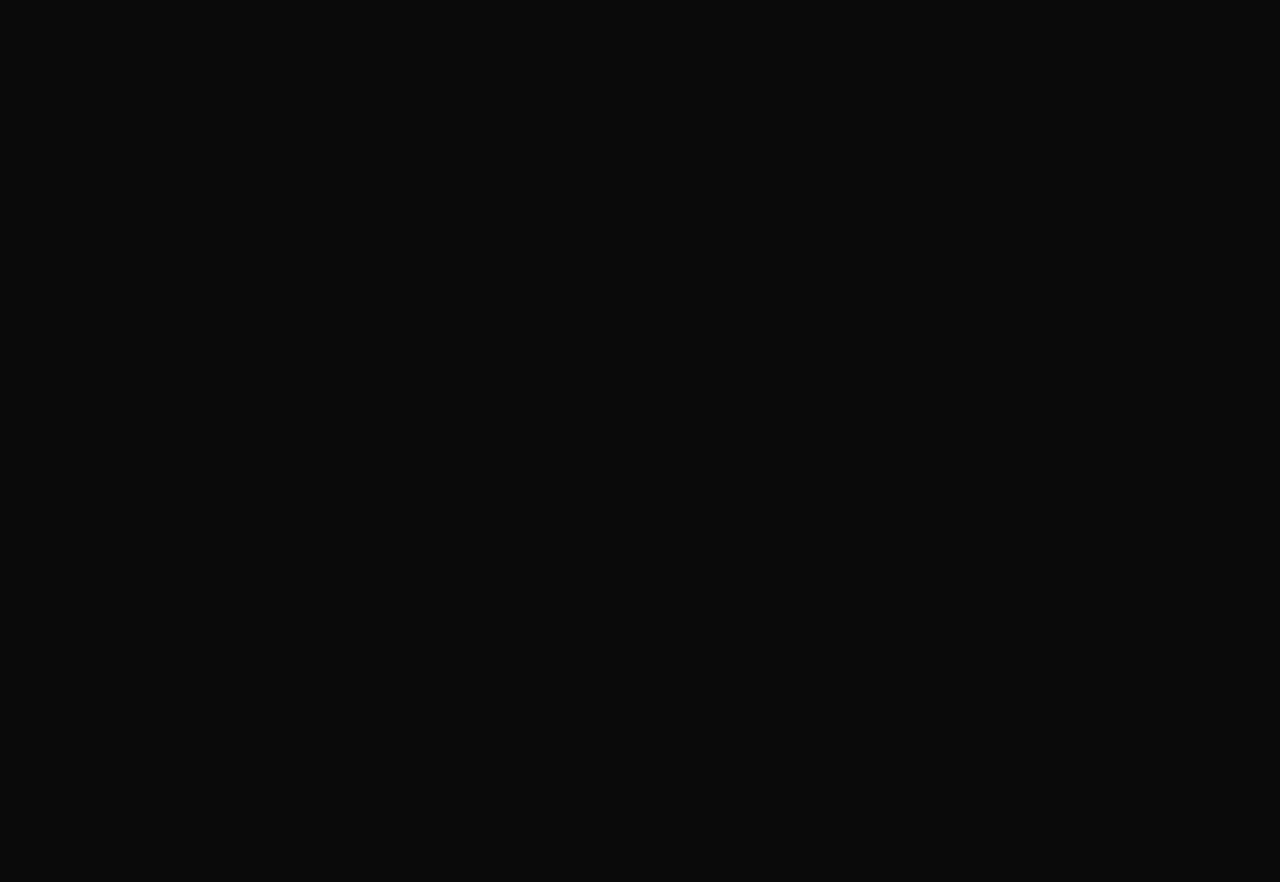
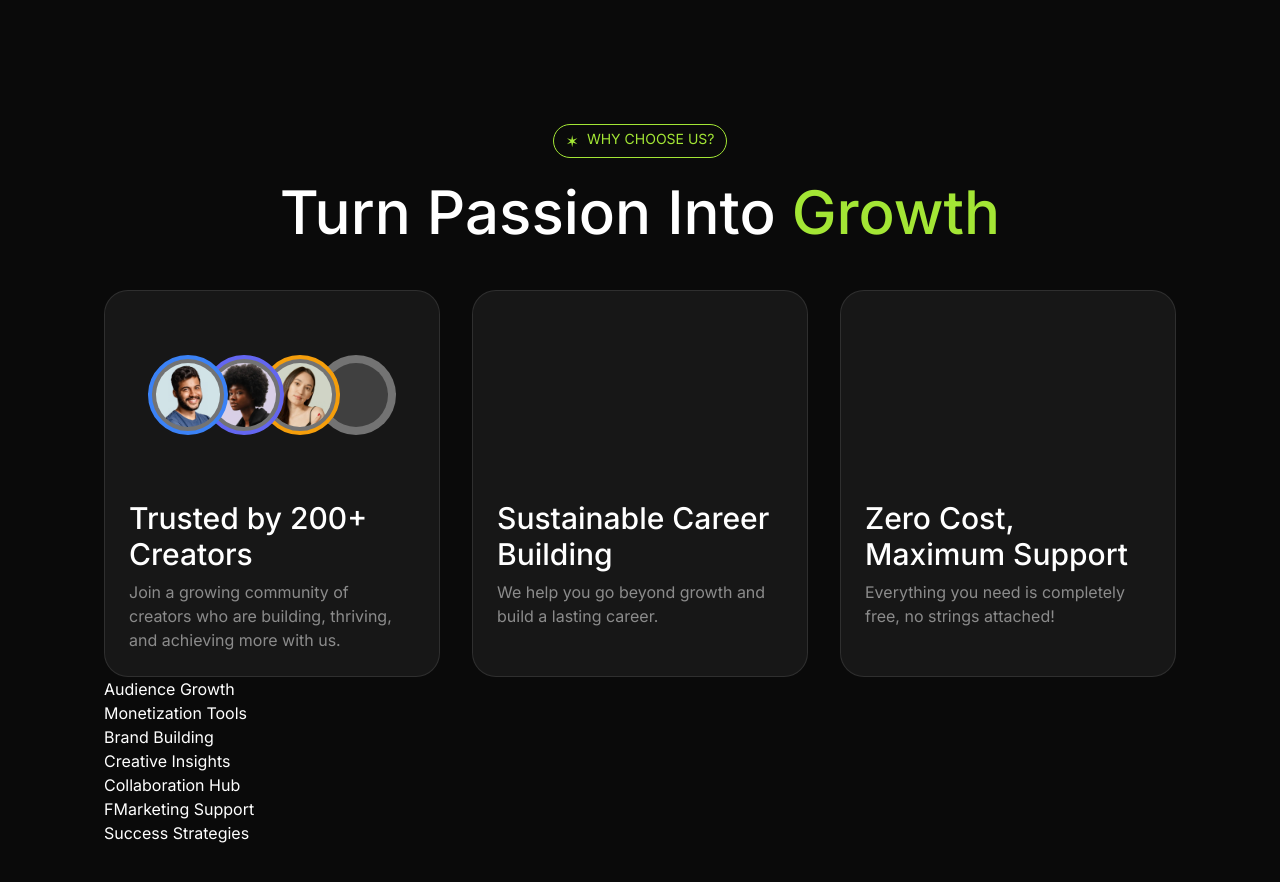
Before and after one commit to skeletxr/cre8, a Next.js app in the folder starter-template/: page / in a window 1280 px wide. Shown: the part 1640-2522 px from the top of the page. Before the commit the page ends 1668 px from the top, so only its background shows below. Built offline with nearby package versions, Linux system fonts and the light colour scheme.

Commit message:
why choose us 1/3

```diff
--- a/starter-template/src/app/page.tsx
+++ b/starter-template/src/app/page.tsx
@@ -2,6 +2,8 @@ import Navbar from "@/sections/Navbar";
 import Hero from "@/sections/Hero";
 import LogoTicker from "@/sections/LogoTicker";
 import Introduction from "@/sections/Introduction";
+import Features from "@/sections/Features";
+
 export default function Home() {
     return (
         <>
@@ -9,6 +11,7 @@ export default function Home() {
             <Hero />
             <LogoTicker />
             <Introduction />
+            <Features />
         </>
     );
 }
--- /dev/null
+++ b/starter-template/src/components/Avatar.tsx
@@ -0,0 +1,11 @@
+import React, { HTMLAttributes } from 'react'
+import { twMerge } from 'tailwind-merge'
+
+function Avatar(props: HTMLAttributes<HTMLElement>) {
+    const { className,children , ...otherProps } = props
+  return (
+    <div className={twMerge("size-20 rounded-full overflow-hidden border-4 border-blue-500 p-1 bg-neutral-500" , className)} {...otherProps}>{children}</div>
+  )
+}
+
+export default Avatar
--- /dev/null
+++ b/starter-template/src/components/FeatureCard.tsx
@@ -0,0 +1,20 @@
+import React, { Children } from "react";
+
+function FeatureCard(props: { title: string; description: string , children?: React.ReactNode }) {
+    const { title, description, children } = props;
+    return (
+        <>
+            <div className="bg-neutral-900 border border-white/10 p-6 rounded-3xl">
+                <div className="aspect-video">{children}</div>
+                <div>
+                    <h3 className="text-3xl font-medium mt-6">{title}</h3>
+                    <p className="text-white/50 mt-2" >
+                        {description}
+                    </p>
+                </div>
+            </div>
+        </>
+    );
+}
+
+export default FeatureCard;
--- a/starter-template/src/sections/Features.tsx
+++ b/starter-template/src/sections/Features.tsx
@@ -1,13 +1,92 @@
+import Tag from "@/components/Tag";
+import { div } from "framer-motion/client";
+import FeatureCard from "@/components/FeatureCard";
+import avatar1 from "@/assets/images/avatar-ashwin-santiago.jpg";
+import avatar2 from "@/assets/images/avatar-lula-meyers.jpg";
+import avatar3 from "@/assets/images/avatar-florence-shaw.jpg";
+import Image from "next/image";
+import Avatar from "@/components/Avatar";
+
 const features = [
-    "Asset Library",
-    "Code Preview",
-    "Flow Mode",
-    "Smart Sync",
-    "Auto Layout",
-    "Fast Search",
-    "Smart Guides",
+    "Audience Growth",
+    "Monetization Tools",
+    "Brand Building",
+    "Creative Insights",
+    "Collaboration Hub",
+    "FMarketing Support",
+    "Success Strategies",
 ];
 
 export default function Features() {
-    return <div>Features</div>;
+    return (
+        <section className="py-24">
+            <div className="container">
+                <div className="flex justify-center">
+                    <Tag>Why choose us?</Tag>
+                </div>
+                <h2 className="text-6xl font-medium text-center mt-6 ">
+                    Turn Passion Into{" "}
+                    <span className="text-lime-400"> Growth </span>
+                </h2>
+                <div className="mt-12 grid grid-cols-1 md:grid-cols-2 lg:grid-cols-3 gap-8">
+                    <FeatureCard
+                        title="Trusted by 200+ Creators"
+                        description="Join a growing community of creators who are building, thriving, and achieving more with us."
+                    >
+                        <div className="aspect-video flex items-center justify-center ">
+                            <Avatar className="z-40">
+                                <Image
+                                    src={avatar1}
+                                    alt="Avatar 1"
+                                    className="rounded-full"
+                                />
+                            </Avatar>
+                            <Avatar className="-ml-6 border-indigo-500 z-30">
+                                <Image
+                                    src={avatar2}
+                                    alt="Avatar 2"
+                                    className="rounded-full"
+                                />
+                            </Avatar>
+                            <Avatar className="-ml-6 border-amber-500 z-20">
+                                <Image
+                                    src={avatar3}
+                                    alt="Avatar 3"
+                                    className="rounded-full"
+                                />
+                            </Avatar>
+                            <Avatar className="-ml-6 border-transparent">
+                                <div className="size-full bg-neutral-700 rounded-full inline-flex items-center justify-center gap-1">
+                                    {Array.from({ length: 3 }).map((_, i) => (
+                                        <span className="size-1,5 rounded-full bg-white inline-flex" key={i}></span>
+                                    ))}
+
+
+                                </div>
+                            </Avatar>
+                        </div>
+                    </FeatureCard>
+
+                    <FeatureCard
+                        title="Sustainable Career Building"
+                        description="We help you go beyond growth and build a
+                                lasting career."
+                    />
+
+                    <FeatureCard
+                        title="Zero Cost, Maximum Support"
+                        description="Everything you need is completely free, no strings attached!"
+                    />
+                </div>
+                <div>
+                    {features.map((feature) => (
+                        <div key={feature}>
+                            <span></span>
+                            <span>{feature}</span>
+                        </div>
+                    ))}
+                </div>
+            </div>
+        </section>
+    );
 }
```
